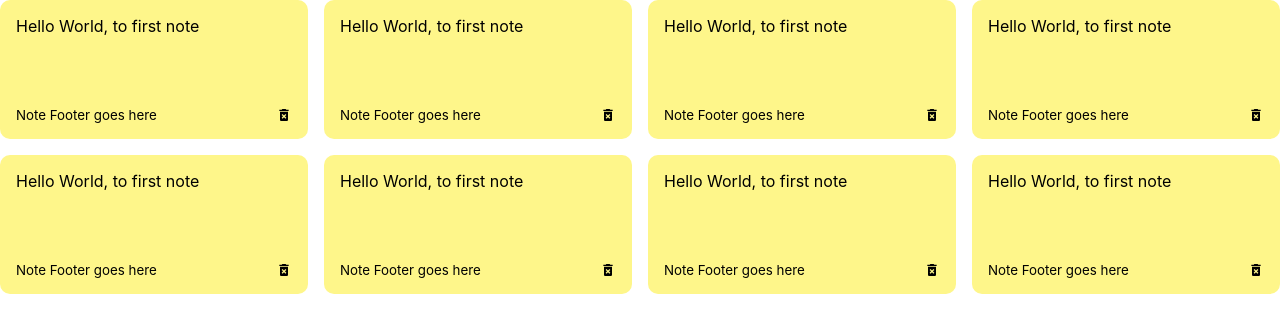
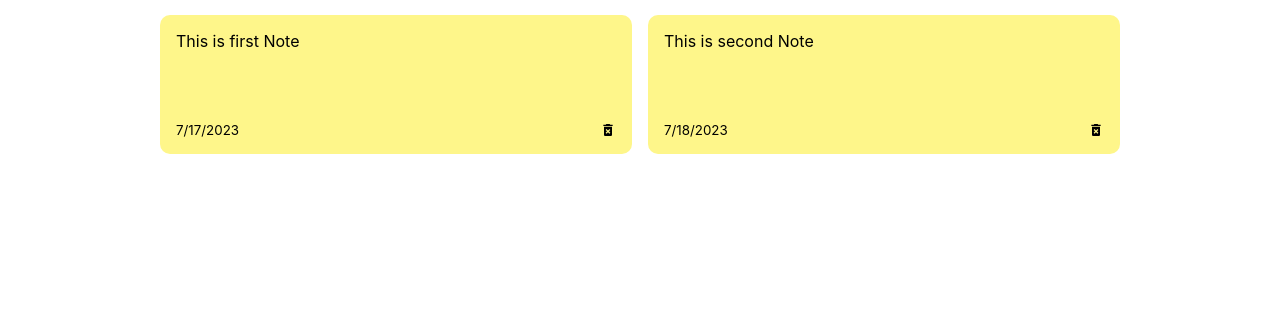
Before and after one commit to BenVuong/note-app, a React (Create React App) app: page / in a window 1280 px wide. Shown: the top 332 px of the page. Built offline with nearby package versions, Linux system fonts and the light colour scheme.

Commit message:
start making notes dynamic with useState and map

```diff
--- a/src/App.js
+++ b/src/App.js
@@ -1,8 +1,22 @@
+import { useState } from "react";
 import NotesList from "./components/NotesList";
+import {nanoid} from 'nanoid'
+const App = () => {
+  const [notes, setNotes] = useState([
+    {
+    id: nanoid(),
+    text:"This is first Note",
+    date:"7/17/2023"
+    },
+    {
+    id: nanoid(),
+    text:"This is second Note",
+    date:"7/18/2023"
+    }
+    ]);
 
-const App = () => {
   return<div className="container">
-    <NotesList/>
+    <NotesList notes={notes}/>
 
   </div>;
 };
--- a/src/components/Note.js
+++ b/src/components/Note.js
@@ -1,10 +1,10 @@
 import{MdDeleteForever} from 'react-icons/md'
-const Note = () => {
+const Note = ({id, text, date}) => {
     return(
         <div className="note">
-            <span>Hello World, to first note</span>
+            <span>{text}</span>
             <div className="note-footer">
-                <small>Note Footer goes here</small>
+                <small>{date}</small>
                 <MdDeleteForever className='delete-icon'/>
             </div>
         </div>
--- a/src/components/NotesList.js
+++ b/src/components/NotesList.js
@@ -1,15 +1,11 @@
 import Note from "./Note";
-const NotesList = () => {
-    return<div className="notes-list">
-        <Note/>
-        <Note/>
-        <Note/>
-        <Note/>
-        <Note/>
-        <Note/>
-        <Note/>
-        <Note/>
-    </div>
+const NotesList = ({notes}) => {
+    return(
+     <div className="notes-list">
+        {notes.map((notes)=> (
+        <Note id={notes.id} text={notes.text} date={notes.date}/>))}
+     </div>
+    );
 }
 
 export default NotesList;
--- a/src/index.css
+++ b/src/index.css
@@ -10,6 +10,15 @@ body {
 code {
   font-family: source-code-pro, Menlo, Monaco, Consolas, 'Courier New',
     monospace;
+}
+
+.container{
+  max-width: 960px;
+  margin-right: auto;
+  margin-left: auto;
+  padding-right: 15px;
+  padding-left: 15px;
+  padding-top: 15px;
 }
 
 .notes-list{
```
